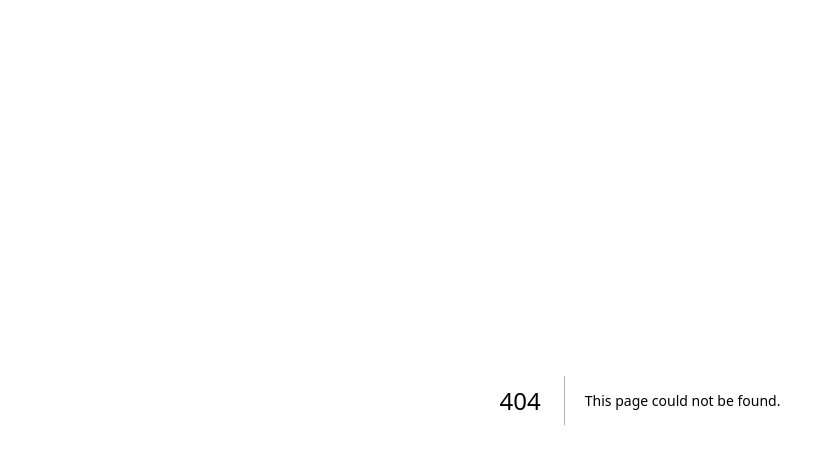
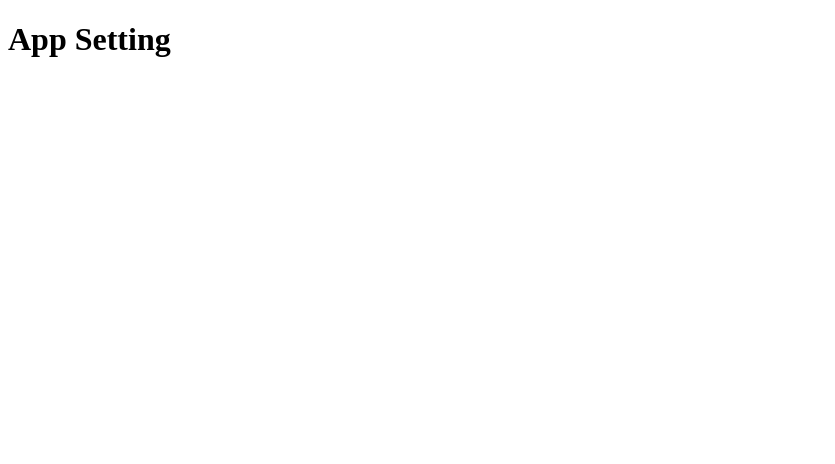
Before and after one commit to lymphoidcell/belajar, a Next.js app in the folder next-js-belajar/cobain/: page /setting/app in a window 1280 px wide. Before the commit this address had no page. Shown: the top 464 px of the page, without its empty margins (0-835 px from the left). Built offline with nearby package versions, Linux system fonts and the light colour scheme.

Commit message:
nested routing

```diff
--- /dev/null
+++ b/next-js-belajar/cobain/src/pages/setting/app.tsx
@@ -0,0 +1,9 @@
+const AppSettingPage = () => {
+    return (
+        <div>
+            <h1>App Setting</h1>
+        </div>
+    );
+};
+
+export default AppSettingPage;
```
Also changed, not shown: next-js-belajar/cobain/src/pages/setting/user.tsx (added, +9 -0 lines).
